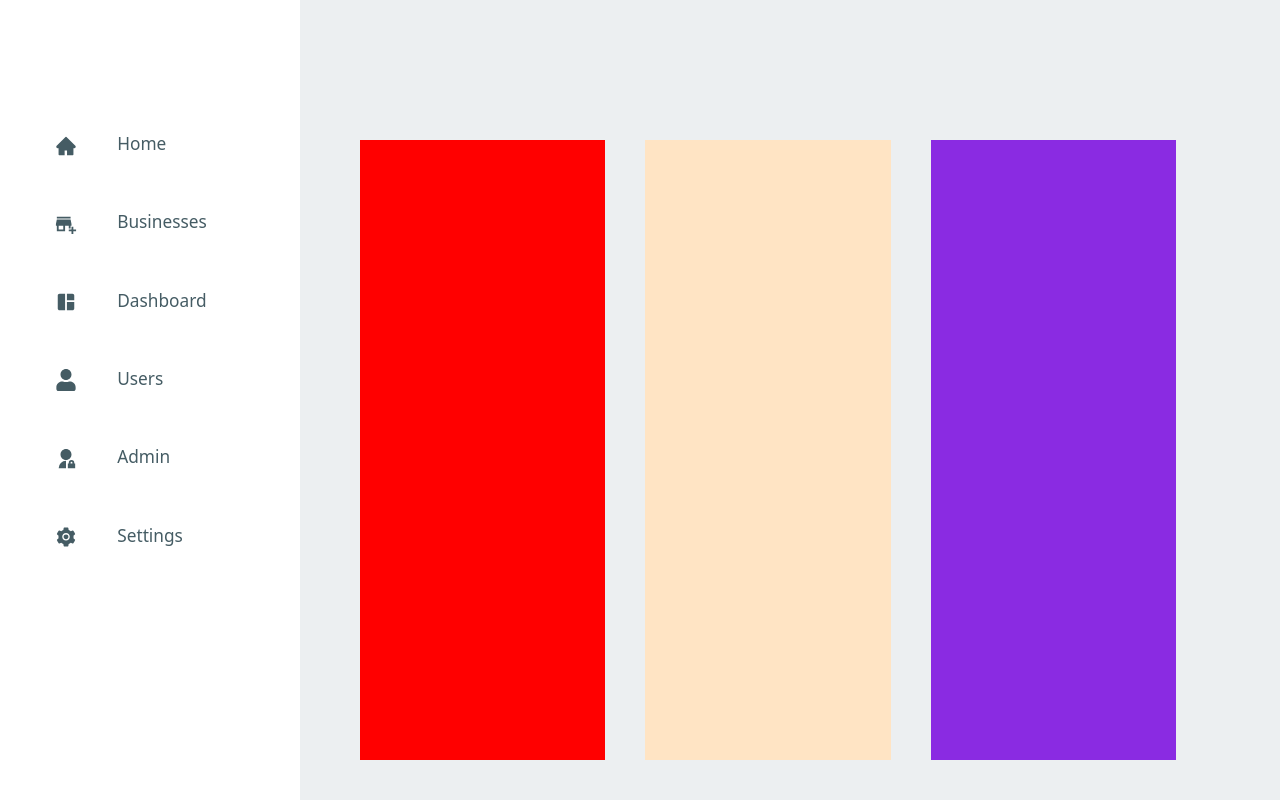
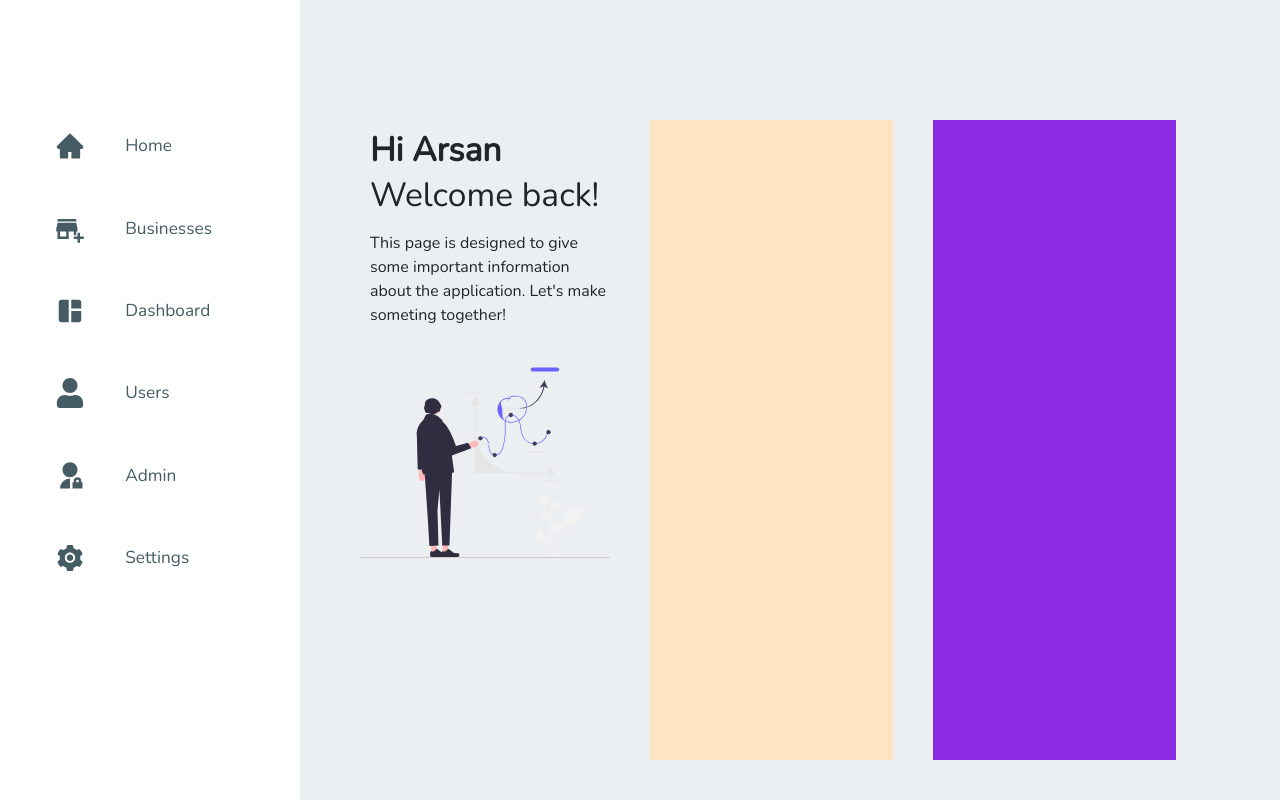
Before and after one commit to Arsanyos/bind-admin, a React (Create React App) app: page / in a window 1280 px wide. Built offline with nearby package versions, Linux system fonts and the light colour scheme.

Commit message:
welcome-heading

```diff
--- a/package.json
+++ b/package.json
@@ -47,6 +47,7 @@
     ]
   },
   "devDependencies": {
+    "file-loader": "^6.2.0",
     "terser-brunch": "^4.1.0"
   }
 }
--- a/src/App.jsx
+++ b/src/App.jsx
@@ -1,6 +1,7 @@
 import React from "react";
 import { BrowserRouter, Routes, Route  } from "react-router-dom";
 
+import "./assests/styles/App.css";
 //importing components
 import Main from "./components/Main.jsx";
 import Home from "./components/routes/Home.jsx";
--- /dev/null
+++ b/src/assests/styles/App.css
@@ -0,0 +1,4 @@
+@import url('https://fonts.googleapis.com/css2?family=Nunito&display=swap');
+*{
+    font-family: 'Nunito', sans-serif;
+}
--- a/src/assests/styles/Home.css
+++ b/src/assests/styles/Home.css
@@ -10,14 +10,33 @@
     left:25%;
     height:100vh;
     width: 70%;
-    padding:120px 20px 20px 20px;
+    padding:100px 20px 20px 20px;
 
 }
 
 .welcome-container{
-    background-color: red;
+
     width:35%;
     margin:20px;
+}
+.welcome-heading{
+    padding:10px;
+}
+.welcome-heading h1{
+    font-size:2.1em;
+    margin-bottom:5px;
+}
+.welcome-heading h1:nth-child(1){
+    font-weight: bold;
+}
+.welcome-message{
+    padding:20px;
+    padding-top:0px;
+    padding-right:3px;
+    padding-left:10px;
+}
+.welcome-message p{
+    font-weight:lighter;
 }
 .mini-analytics-container{
     background-color:bisque;
--- a/src/components/SidebarData.js
+++ b/src/components/SidebarData.js
@@ -12,42 +12,42 @@ export const SidebarData = [
   {
     title: 'Home',
     path: '/',
-    icon:   <AiFillHome size={22}/>,
+    icon:   <AiFillHome size={30}/>,
     cName: 'nav-text',
 
   },
   {
     title: 'Businesses',
     path: '/businesses',
-    icon: <MdAddBusiness size={22}/>,
+    icon: <MdAddBusiness size={30}/>,
     cName: 'nav-text',
 
   },
   {
     title: 'Dashboard',
     path: '/dashboard',
-    icon: <MdSpaceDashboard size={22}/>,
+    icon: <MdSpaceDashboard size={30}/>,
     cName: 'nav-text',
 
   },
   {
     title: 'Users',
     path: '/Users',
-    icon:<FaUser size={22}/>,
+    icon:<FaUser size={30}/>,
     cName: 'nav-text',
 
   },
   {
     title: 'Admin',
     path: '/Admin',
-    icon: <RiAdminFill size={22}/>,
+    icon: <RiAdminFill size={30}/>,
     cName: 'nav-text',
 
   },
   {
     title: 'Settings',
     path: '/Settings',
-    icon:<AiFillSetting size={22}/>,
+    icon:<AiFillSetting size={30}/>,
     cName: 'nav-text',
 
   }
--- a/src/components/routes/Home.jsx
+++ b/src/components/routes/Home.jsx
@@ -1,11 +1,23 @@
-import React from 'react';
+import React from "react";
 import "../../assests/styles/Home.css";
-
-function Home(){
-    return(
+import admin from "../../assests/images/undraw_financial_data_re_p0fl.svg"
+function Home() {
+  return (
     <div className="home-main-container tu">
       <div className="welcome-container">
-
+        <div className="welcome-heading">
+          <h1>Hi Arsan</h1>
+          <h1>Welcome back!</h1>
+        </div>
+        <div className="welcome-message">
+          <p>
+            This page is designed to give some important information about the
+            application. Let's make someting together!
+          </p>
+        </div>
+        <div className="welcome-admin-illu">
+        <img src={admin} alt="React Logo" height="200px" width="250px" />
+        </div>
       </div>
       <div className="mini-analytics-container"></div>
       <div className="targets-container"></div>
```
Also changed, not shown: src/assests/images/undraw_financial_data_re_p0fl.svg (added), 1 other file (tests, documents, lock files or other folders). Lines whose indentation alone changed are shown as unchanged.
